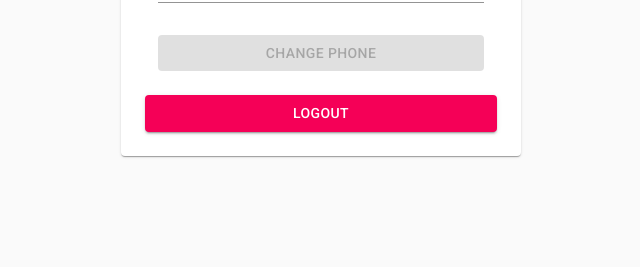
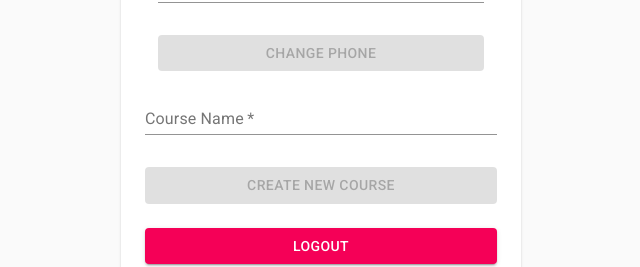
Before and after one commit to jcmat0/JID0138-Financial-Literacy, a React (Create React App) app in the folder cents-of-unity/: page /dashboard in a window 1280 px wide. Shown: the part 458-725 px from the top of the page, without its empty margins (319-959 px from the left). Built offline with nearby package versions, Linux system fonts and the light colour scheme; no server answers; the database is empty; sample sign-in values are in the browser's storage.

Commit message:
Add basic course creation

```diff
--- a/cents-of-unity/package.json
+++ b/cents-of-unity/package.json
@@ -16,7 +16,8 @@
     "react-router-dom": "^5.2.0",
     "react-scripts": "^3.4.3",
     "styled-components": "^5.2.0",
-    "typescript": "^4.0.3"
+    "typescript": "^4.0.3",
+    "uuid": "^8.3.1"
   },
   "scripts": {
     "start": "react-scripts start",
--- a/cents-of-unity/src/components/Dashboard/index.tsx
+++ b/cents-of-unity/src/components/Dashboard/index.tsx
@@ -41,6 +41,7 @@ function Dashboard(props: { history?: any; classes?: any }) {
 	const [role, setRole] = useState('')
 	const [newEmail, setNewEmail] = useState('')
 	const [newPhone, setNewPhone] = useState('')
+	const [courseName, setCourseName] = useState('')
 
 	useEffect(() => {
 		if (firebase.getCurrentUsername()) {
@@ -95,7 +96,7 @@ function Dashboard(props: { history?: any; classes?: any }) {
 				</form>
 
 				<form className={classes.form} id='form2' onSubmit={e =>  e.preventDefault() }>
-				<FormControl margin="normal" required fullWidth>
+					<FormControl margin="normal" required fullWidth>
 						<InputLabel htmlFor="tel">Change Phone </InputLabel>
 						<Input id="phone" name="phone" placeholder={phone} autoComplete="off" value={newPhone} onChange={e => setNewPhone(e.target.value)}  />
 					</FormControl>
@@ -110,6 +111,24 @@ function Dashboard(props: { history?: any; classes?: any }) {
 						className={classes.submit}>
 						Change Phone
           			</Button>
+				</form>
+
+				<form className={classes.form} id='form3' onSubmit={e =>  e.preventDefault() }>
+					<FormControl margin="normal" required fullWidth>
+						<InputLabel htmlFor="course">Course Name</InputLabel>
+						<Input id="course" name="course" autoComplete="off" value={courseName} onChange={e => setCourseName(e.target.value)}  />
+					</FormControl>
+
+					<Button
+						type="submit"
+						fullWidth
+						variant="contained"
+						disabled={courseName.length === 0}
+						color="primary"
+						onClick={createCourse}
+						className={classes.submit}>
+						Create New Course
+					</Button>
 				</form>
 
 				<Button
@@ -140,6 +159,14 @@ function Dashboard(props: { history?: any; classes?: any }) {
 		}
 	}
 
+	async function createCourse() {
+		try {
+			await firebase.createCourse(courseName)
+		} catch(error) {
+			alert(error.message)
+		}
+	}
+
 	async function logout() {
 		await firebase.logout()
 		props.history.push('/')
--- a/cents-of-unity/src/components/firebase.tsx
+++ b/cents-of-unity/src/components/firebase.tsx
@@ -2,6 +2,7 @@ import app from 'firebase/app'
 import 'firebase/auth'
 import 'firebase/firebase-firestore'
 import 'firebase/firebase-database'
+import { v4 as uuidv4 } from 'uuid'
 
 // For Firebase JS SDK v7.20.0 and later, measurementId is optional
 const config = {
@@ -70,6 +71,23 @@ class Firebase {
 		})
 	}
 
+	async createCourse(name) {
+		if (!this.auth.currentUser || (await this.getCurrentUserRole() !== "professor")) {
+			return alert('Not authorized')
+		}
+
+		const newCourseID = uuidv4()
+
+		const coursesPromise = this.database.ref('courses/' + newCourseID).update({
+			"name": name
+		})
+		const usersPromise = this.database.ref('users/' + this.auth.currentUser?.uid +'/courses').update({
+			[newCourseID]: true
+		})
+
+		return Promise.all([coursesPromise, usersPromise])
+	}
+
 	isInitialized() {
 		return new Promise(resolve => {
 			this.auth.onAuthStateChanged(resolve)
@@ -100,6 +118,10 @@ class Firebase {
 		return this.auth.currentUser?.email || "No Email"
 	}
 
+	async getCourse(id) {
+		return await this.database.ref(`courses/${id}`).once('value')
+	}
+
 	async updateUserEmail(email: string) {
 		return this.auth.currentUser && this.auth.currentUser.updateEmail(email)
 	}
```
Also changed, not shown: 2 other files (tests, documents, lock files or other folders).
